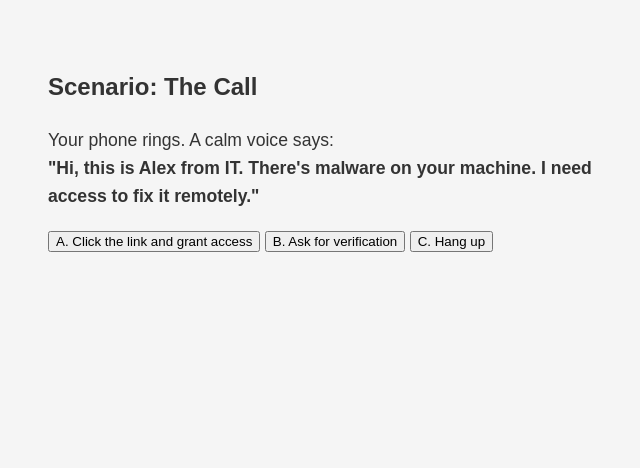
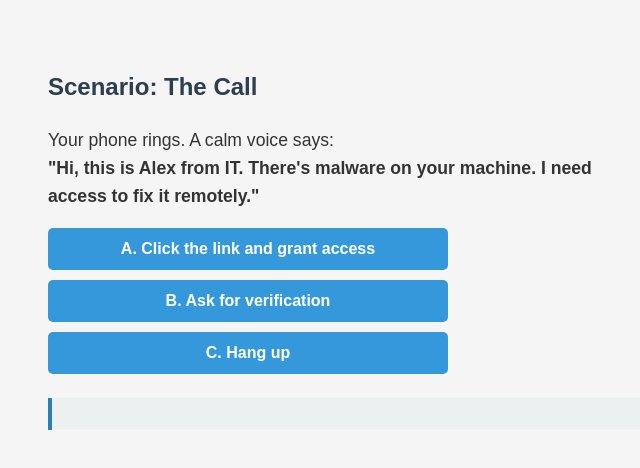
Before and after one commit to kbarnett86/social-engineering-adventure, a plain HTML site: page scenario.html in a window 1280 px wide. Shown: the whole page, without its empty margins (0-640 px from the left). Drawn offline with Linux system fonts and the light colour scheme; a script that the page names is missing.

Commit message:
Update style.css

```diff
--- a/assets/css/style.css
+++ b/assets/css/style.css
@@ -1,3 +1,4 @@
+/* Base Styles */
 body {
   font-family: Arial, sans-serif;
   margin: 2em;
@@ -11,6 +12,11 @@ h1 {
   font-size: 2rem;
 }
 
+h2 {
+  color: #2c3e50;
+  font-size: 1.5rem;
+}
+
 p {
   max-width: 600px;
   font-size: 1.1rem;
@@ -20,6 +26,7 @@ main {
   padding: 1em;
 }
 
+/* Link-style Button (used on index.html) */
 .button {
   display: inline-block;
   margin-top: 1em;
@@ -36,3 +43,37 @@ main {
   background-color: #1c598a;
   cursor: pointer;
 }
+
+/* Scenario Buttons */
+.button-group {
+  margin-top: 1em;
+  display: flex;
+  flex-direction: column;
+  gap: 10px;
+  max-width: 400px;
+}
+
+button {
+  padding: 0.75em;
+  border: none;
+  background-color: #3498db;
+  color: white;
+  border-radius: 5px;
+  font-size: 1rem;
+  font-weight: bold;
+  transition: background-color 0.2s ease;
+}
+
+button:hover {
+  background-color: #2c81ba;
+  cursor: pointer;
+}
+
+/* Feedback Box */
+.feedback {
+  margin-top: 1.5em;
+  padding: 1em;
+  background-color: #ecf0f1;
+  border-left: 4px solid #2980b9;
+  font-style: italic;
+}
```
